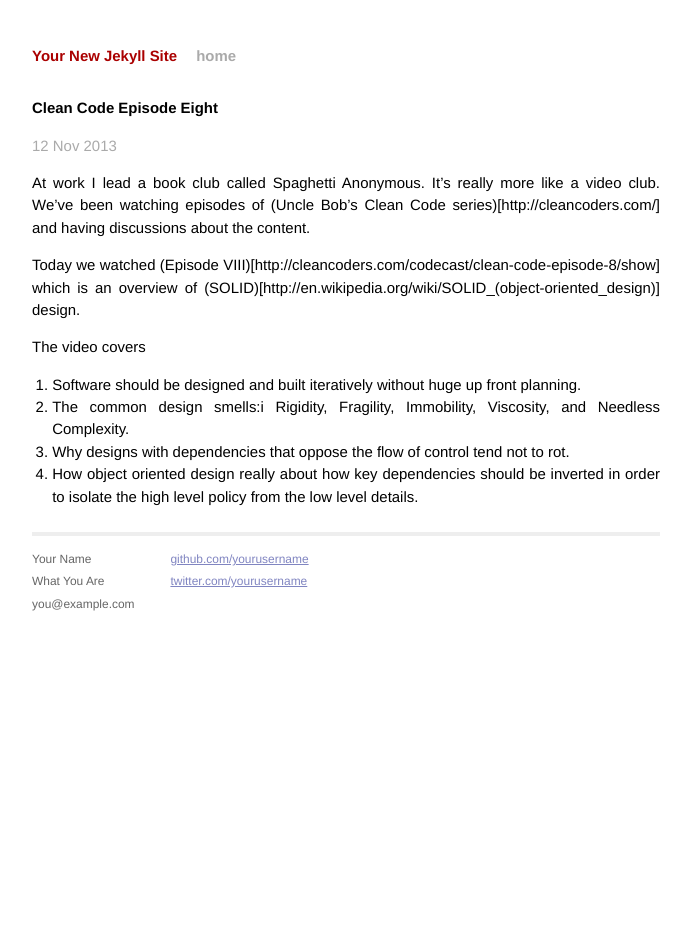
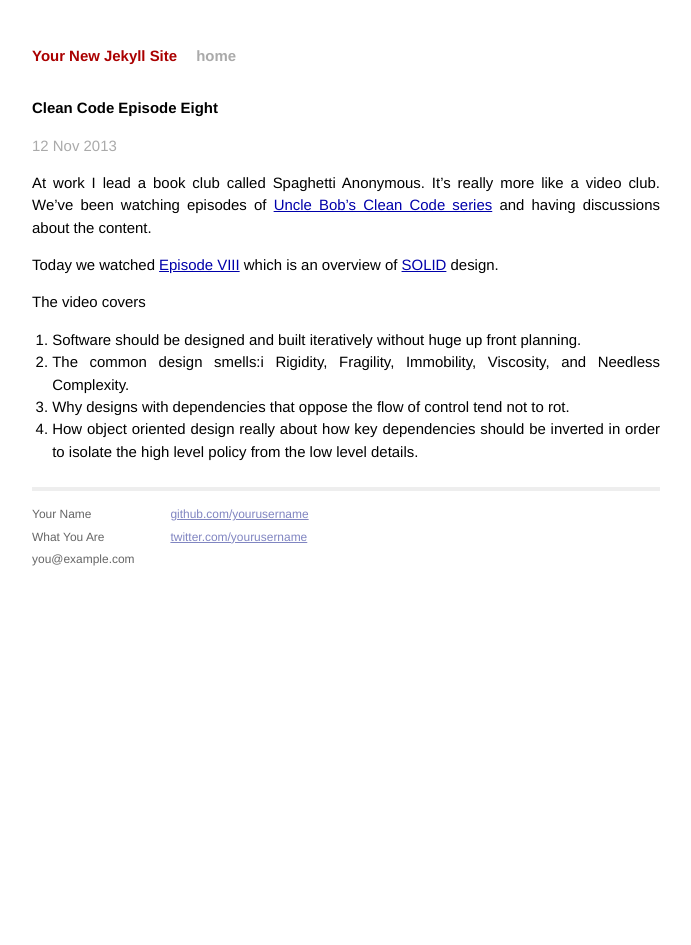
Before and after one commit to padwasabimasala/padwasabimasala.github.io, a Jekyll site: the page built from _posts/2013-11-14-clean-code-episode-eight.markdown, in a window 1280 px wide. Shown: the whole page, without its empty margins (294-985 px from the left). Built offline with Jekyll 4.4.1, drawn with Linux system fonts in a browser that asks for light colours; Markdown is read by kramdown in place of the engine named in the settings.

Commit message:
fix links

```diff
--- a/_posts/2013-11-14-clean-code-episode-eight.markdown
+++ b/_posts/2013-11-14-clean-code-episode-eight.markdown
@@ -6,12 +6,11 @@ categories: cleancode software
 ---
 
 At work I lead a book club called Spaghetti Anonymous. It's really more like a
-video club. We've been watching episodes of (Uncle Bob's Clean Code
-series)[http://cleancoders.com/] and having discussions about the content.
+video club. We've been watching episodes of [Uncle Bob's Clean Code series](http://cleancoders.com/)
+and having discussions about the content.
 
-Today we watched (Episode
-VIII)[http://cleancoders.com/codecast/clean-code-episode-8/show] which is an
-overview of (SOLID)[http://en.wikipedia.org/wiki/SOLID_(object-oriented_design)]
+Today we watched [Episode VIII](http://cleancoders.com/codecast/clean-code-episode-8/show) which is an
+overview of [SOLID](http://en.wikipedia.org/wiki/SOLID_(object-oriented_design))
 design.
 
 The video covers
```
